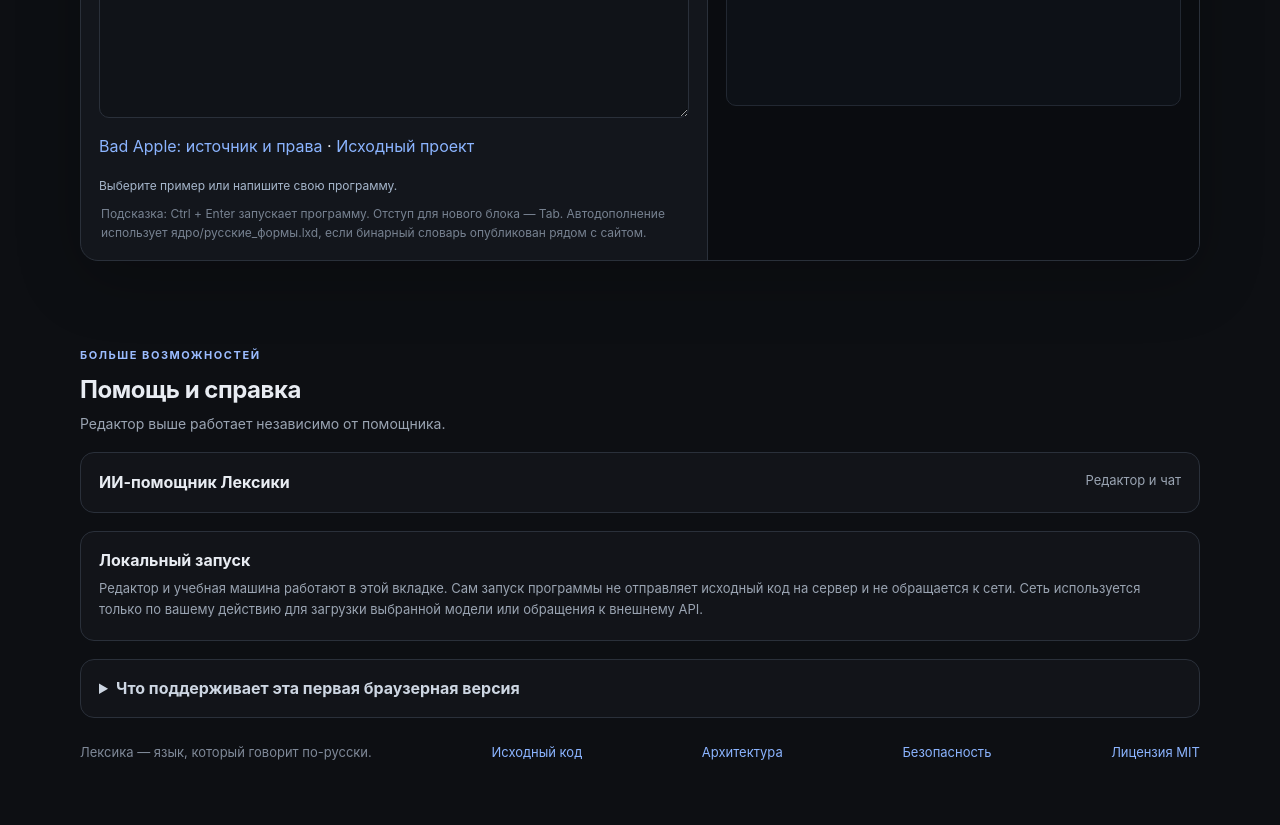
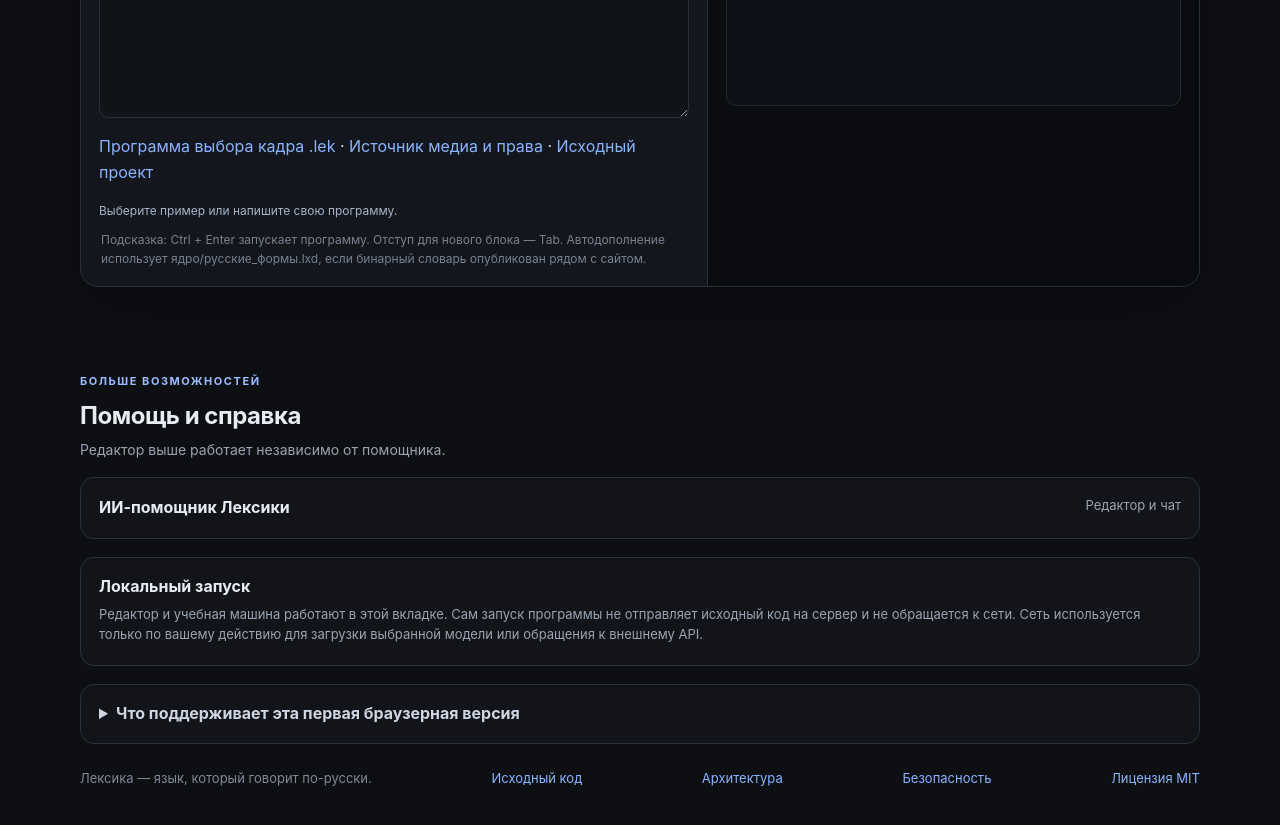
Before and after one commit to zmlsaggg/Leksika, a website: page playground.html in a window 1280 px wide. Shown: the part 820-1645 px from the top of the page. Drawn offline with Linux system fonts and the light colour scheme.

Commit message:
Показать исходник анимации
Co-authored-by: arena-agent <297053741+arena-agent@users.noreply.github.com>

```diff
--- a/playground.html
+++ b/playground.html
@@ -137,7 +137,7 @@
             <span>Программа <code>.lek</code></span>
             <textarea id="код" spellcheck="false" autocomplete="off" autocapitalize="off" aria-label="Исходный код на Лексике"></textarea>
           </label>
-          <p><a href="данные/bad-apple/ИСТОЧНИК.md">Bad Apple: источник и права</a> · <a href="https://github.com/EmirXK/bad_apple">Исходный проект</a></p>
+          <p><a href="программы/bad-apple.lek">Программа выбора кадра .lek</a> · <a href="данные/bad-apple/ИСТОЧНИК.md">Источник медиа и права</a> · <a href="https://github.com/EmirXK/bad_apple">Исходный проект</a></p>
           <p id="пример-пояснение" class="пример-пояснение" role="status">Выберите пример или напишите свою программу.</p>
           <div id="редактор-подсказки" class="лексические-подсказки" role="listbox"
                aria-label="Подсказки русских словоформ" aria-live="polite" hidden></div>
```
